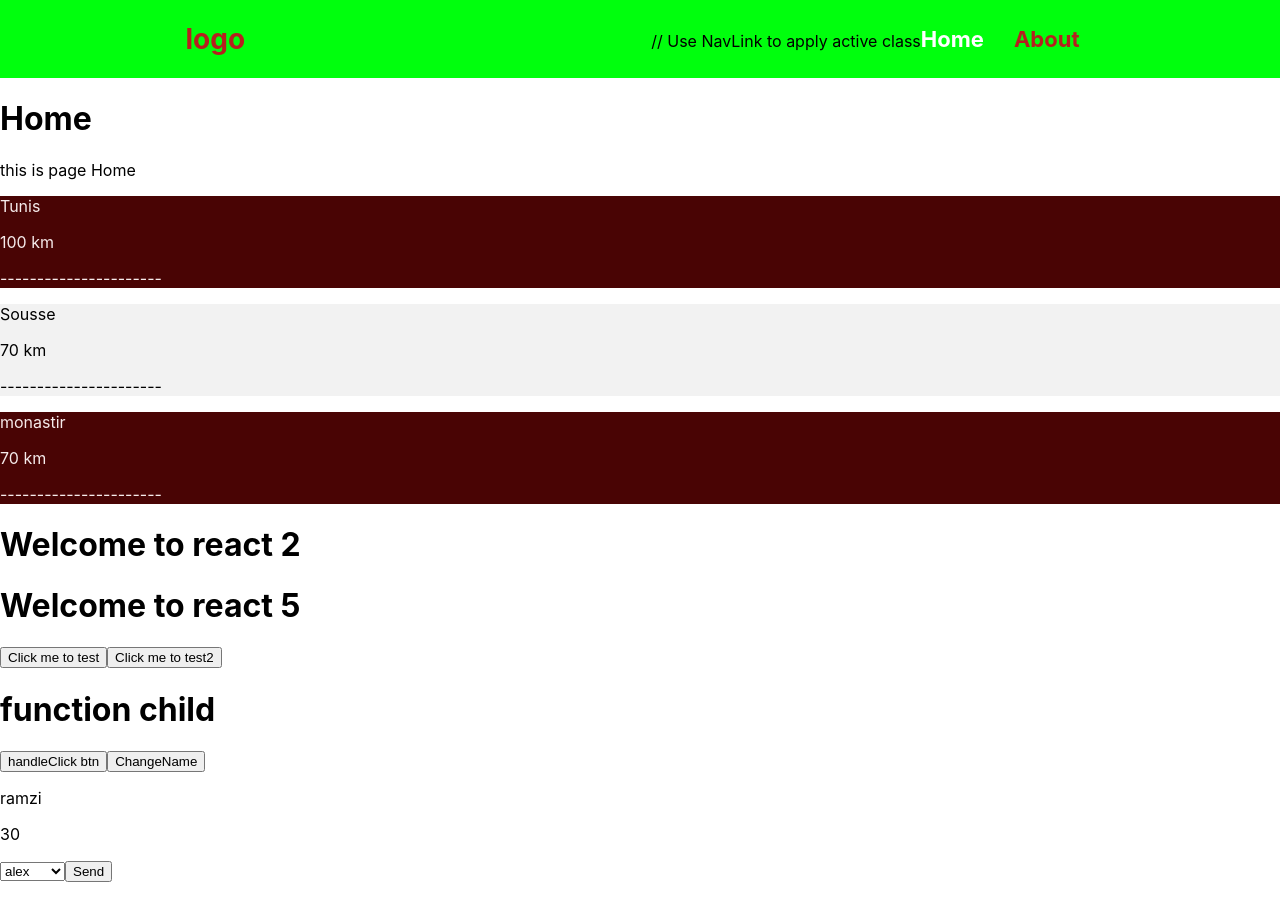
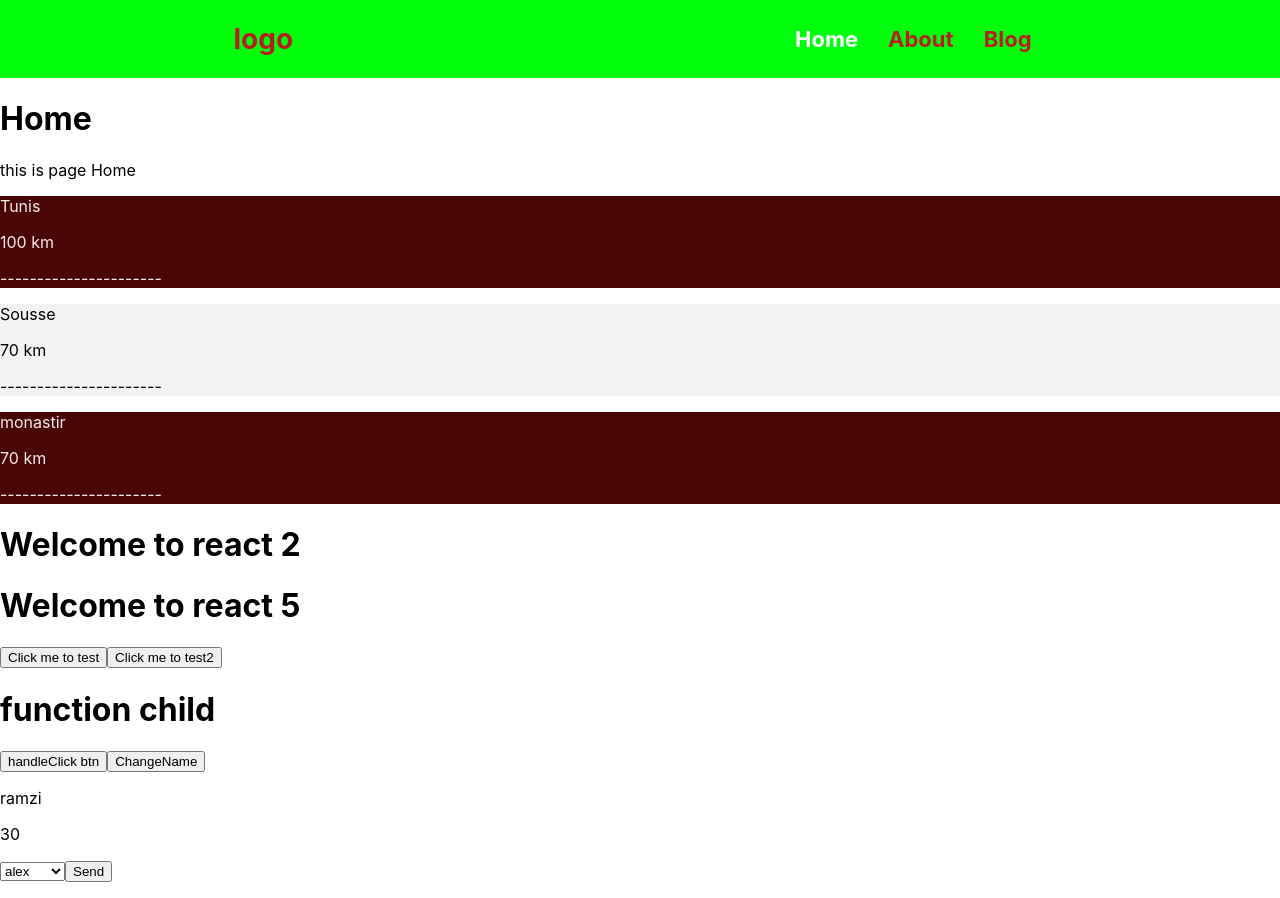
Before and after one commit to ramzirahmi/React-NPM, a React (Create React App) app: page / in a window 1280 px wide. Built offline with nearby package versions, Linux system fonts and the light colour scheme.

Commit message:
Dealing With Request Using Axios

```diff
--- a/package.json
+++ b/package.json
@@ -7,6 +7,7 @@
     "@testing-library/jest-dom": "^6.9.1",
     "@testing-library/react": "^16.3.1",
     "@testing-library/user-event": "^13.5.0",
+    "axios": "^1.13.2",
     "react": "^19.2.3",
     "react-dom": "^19.2.3",
     "react-router-dom": "^7.12.0",
--- a/src/App.js
+++ b/src/App.js
@@ -4,6 +4,7 @@ import { useState } from "react";
 import { BrowserRouter, Routes, Route } from "react-router-dom";
 import Home from "./Components/Home";
 import About from "./Components/About";
+import Blog from "./Components/Blog";
 import "./App.css";
 // Importing x and y from module.js
 import { x, y } from "./module";
@@ -46,6 +47,7 @@ function App() {
         <Routes>
           <Route path="/" element={<Home />} />
           <Route path="/about" element={<About />} />
+          <Route path="/blog" element={<Blog />} />
         </Routes>
       </BrowserRouter>
       <Listitem ville={villes} />
--- /dev/null
+++ b/src/Components/Blog.js
@@ -0,0 +1,33 @@
+import axios from "axios";
+import { useEffect, useState } from "react";
+
+function Blog() {
+  const [users, setUsers] = useState([]);
+  //https://jsonplaceholder.typicode.com
+  useEffect(() => {
+    axios.get("https://jsonplaceholder.typicode.com/users").then((response) => {
+      console.log(response.data);
+      setUsers(response.data);
+    });
+    //   .catch((error) => {
+    //     console.error(error);
+    //   });
+  }, []);
+
+  return (
+    <div>
+      <h1>Blog</h1>
+      <p>this is page Blog</p>
+
+      <div>
+        {users.map((user) => (
+          <p key={user.id}>
+            {user.name} and email is {user.email}
+          </p>
+        ))}
+      </div>
+    </div>
+  );
+}
+
+export default Blog;
--- a/src/Components/Nav.js
+++ b/src/Components/Nav.js
@@ -8,13 +8,16 @@ function Nav() {
         <a className="logo">logo</a>
         <ul>
           <li>
-            // Use NavLink to apply active class
+            {/* Use NavLink to apply active class */}
             <NavLink exact to="/">
               Home
             </NavLink>
           </li>
           <li>
             <NavLink to="/about">About</NavLink>
+          </li>
+          <li>
+            <NavLink to="/blog">Blog</NavLink>
           </li>
         </ul>
       </div>
```
Also changed, not shown: 2 other files (tests, documents, lock files or other folders).
